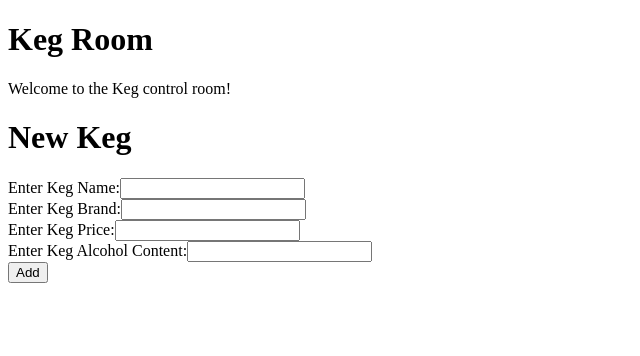
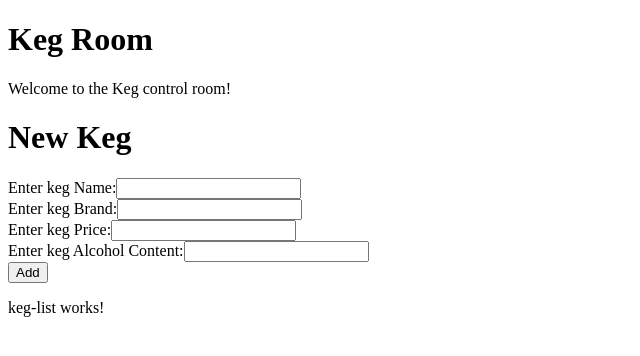
Before and after one commit to rogueminx/keg-room, an Angular app: page / in a window 1280 px wide. Shown: the top 356 px of the page, without its empty margins (0-640 px from the left). Built offline with nearby package versions, Linux system fonts and the light colour scheme.

Commit message:
list of kegs works in app component html

```diff
--- a/src/app/app.component.html
+++ b/src/app/app.component.html
@@ -2,4 +2,9 @@
 <h1>Keg Room</h1>
 <p>Welcome to the Keg control room!</p>
 
+<ul>
+  <li *ngFor="let keg of masterKegList">{{keg.name}}</li>
+</ul>
+
 <app-new-keg (sendKeg)="addKeg($event)"></app-new-keg>
+<app-keg-list></app-keg-list>
--- a/src/app/app.component.ts
+++ b/src/app/app.component.ts
@@ -12,5 +12,6 @@ export class AppComponent {
 
   addKeg(newKeg: Keg){
     this.masterKegList.push(newKeg);
+    console.log(this.masterKegList);
   }
 }
--- a/src/app/app.module.ts
+++ b/src/app/app.module.ts
@@ -2,12 +2,14 @@ import { BrowserModule } from '@angular/platform-browser';
 import { NgModule } from '@angular/core';
 import { AppComponent } from './app.component';
 import { NewKegComponent } from './new-keg/new-keg.component';
+import { KegListComponent } from './keg-list/keg-list.component';
 
 
 @NgModule({
   declarations: [
     AppComponent,
-    NewKegComponent
+    NewKegComponent,
+    KegListComponent
   ],
   imports: [
     BrowserModule
--- /dev/null
+++ b/src/app/keg-list/keg-list.component.html
@@ -0,0 +1,3 @@
+<p>
+  keg-list works!
+</p>
--- a/src/app/new-keg/new-keg.component.html
+++ b/src/app/new-keg/new-keg.component.html
@@ -1,18 +1,18 @@
 <h1>New Keg</h1>
 <div>
- <label>Enter Keg Name:</label>
+ <label>Enter keg Name:</label>
  <input #newName>
 </div>
 <div>
- <label>Enter Keg Brand:</label>
+ <label>Enter keg Brand:</label>
  <input #newBrand>
 </div>
 <div>
- <label>Enter Keg Price:</label>
+ <label>Enter keg Price:</label>
  <input #newPrice>
 </div>
 <div>
- <label>Enter Keg Alcohol Content:</label>
+ <label>Enter keg Alcohol Content:</label>
  <input #newalcoholContent>
 </div>
 <div>
--- a/src/app/new-keg/new-keg.component.ts
+++ b/src/app/new-keg/new-keg.component.ts
@@ -12,6 +12,7 @@ export class NewKegComponent {
 
   submitForm (name: string, brand: string, price: string, alcoholContent: string) {
     let newKeg: Keg = new Keg(name, brand, price, alcoholContent);
+    console.log(newKeg);
     this.sendKeg.emit(newKeg);
   }
 
```
Also changed, not shown: src/app/keg-list/keg-list.component.ts (added, +11 -0 lines), src/app/keg-list/keg-list.component.css (added), 1 other file (tests, documents, lock files or other folders).
